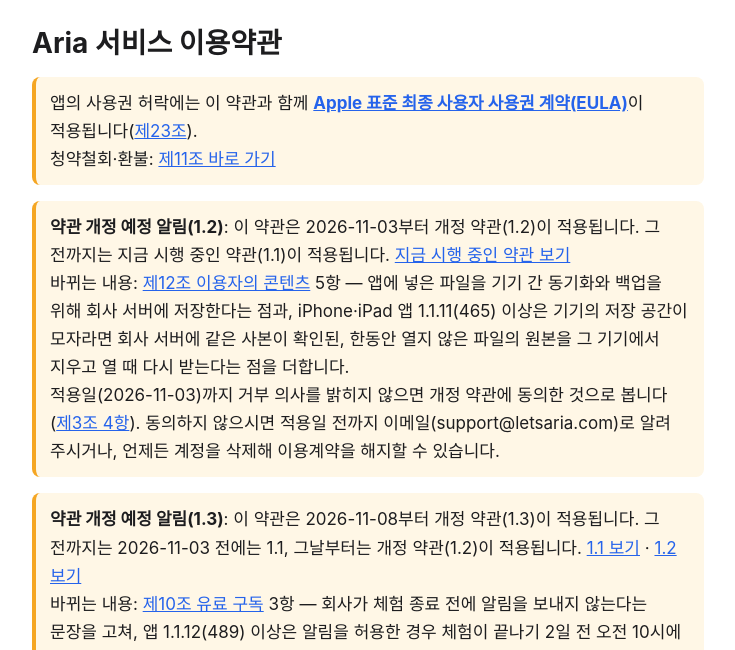
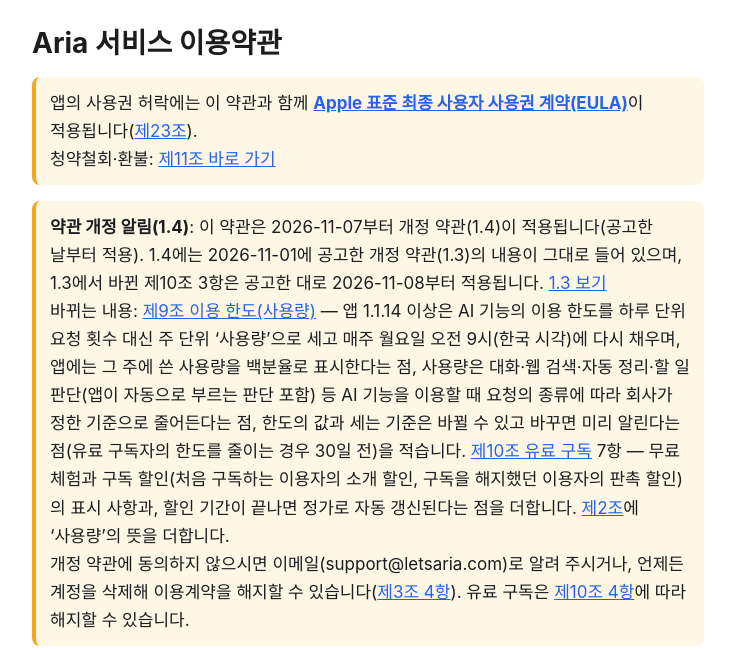
Before and after one commit to 3482374979/aria-site, a plain HTML site: page ko/terms.html in a window 1280 px wide. Shown: the part 114-764 px from the top of the page, without its empty margins (272-1007 px from the left). Drawn offline with Linux system fonts and the light colour scheme.

Commit message:
이용약관 지난 개정 예정 알림 상자 둘(1.2 · 1.3) 걷기 — 약관 본문 · 판(1.4) · 시행일 변경 0 · 정본 legal137 e260dd4b2f
Co-Authored-By: Claude Fable 5.2 <noreply@anthropic.com>

```diff
--- a/ko/terms.html
+++ b/ko/terms.html
@@ -23,12 +23,6 @@
 <h1 id="aria">Aria 서비스 이용약관</h1>
 <!-- EULA 바로 가기 박스(10-18) — 앱 결제 화면 「이용약관(EULA)」 링크가 이 페이지로 옴 · 머리 목록의 EULA 줄을 옮긴 것(표시 위치만 · 약관 본문·시행일 변경 아님) -->
 <div class="notice" role="note" id="eula"><p>앱의 사용권 허락에는 이 약관과 함께 <a href="https://www.apple.com/legal/internet-services/itunes/dev/stdeula/" rel="noopener"><strong>Apple 표준 최종 사용자 사용권 계약(EULA)</strong></a>이 적용됩니다(<a href="#art-23">제23조</a>).</p><p>청약철회·환불: <a href="#art-11">제11조 바로 가기</a></p></div>
-<!-- 약관 개정 예정 알림(1.2) 시작 — 2026-11-03 00:00(KST) 시행 뒤 이 주석부터 「약관 개정 예정 알림(1.2) 끝」 주석까지 걷어 내요(다른 곳은 그대로) -->
-<div class="notice" role="note"><p><strong>약관 개정 예정 알림(1.2)</strong>: 이 약관은 2026-11-03부터 개정 약관(1.2)이 적용됩니다. 그 전까지는 지금 시행 중인 약관(1.1)이 적용됩니다. <a href="terms-1.1.html">지금 시행 중인 약관 보기</a></p><p>바뀌는 내용: <a href="#art-12">제12조 이용자의 콘텐츠</a> 5항 — 앱에 넣은 파일을 기기 간 동기화와 백업을 위해 회사 서버에 저장한다는 점과, iPhone·iPad 앱 1.1.11(465) 이상은 기기의 저장 공간이 모자라면 회사 서버에 같은 사본이 확인된, 한동안 열지 않은 파일의 원본을 그 기기에서 지우고 열 때 다시 받는다는 점을 더합니다.</p><p>적용일(2026-11-03)까지 거부 의사를 밝히지 않으면 개정 약관에 동의한 것으로 봅니다(<a href="#art-3">제3조 4항</a>). 동의하지 않으시면 적용일 전까지 이메일(support@letsaria.com)로 알려 주시거나, 언제든 계정을 삭제해 이용계약을 해지할 수 있습니다.</p></div>
-<!-- 약관 개정 예정 알림(1.2) 끝 -->
-<!-- 약관 개정 예정 알림(1.3) 시작 — 2026-11-08 00:00(KST) 시행 뒤 이 주석부터 「약관 개정 예정 알림(1.3) 끝」 주석까지 걷어 내요(다른 곳은 그대로) -->
-<div class="notice" role="note"><p><strong>약관 개정 예정 알림(1.3)</strong>: 이 약관은 2026-11-08부터 개정 약관(1.3)이 적용됩니다. 그 전까지는 2026-11-03 전에는 1.1, 그날부터는 개정 약관(1.2)이 적용됩니다. <a href="terms-1.1.html">1.1 보기</a> · <a href="terms-1.2.html">1.2 보기</a></p><p>바뀌는 내용: <a href="#art-10">제10조 유료 구독</a> 3항 — 회사가 체험 종료 전에 알림을 보내지 않는다는 문장을 고쳐, 앱 1.1.12(489) 이상은 알림을 허용한 경우 체험이 끝나기 2일 전 오전 10시에 기기 알림으로 체험 종료와 청구 예정을 알려 드린다는 점(알림이나 자동 갱신을 끈 경우 제외)과, 알림을 받지 못했더라도 체험 기간이 끝나기 최소 24시간 전까지 해지하지 않으면 요금이 청구된다는 점을 적습니다.</p><p>적용일(2026-11-08)까지 거부 의사를 밝히지 않으면 개정 약관에 동의한 것으로 봅니다(<a href="#art-3">제3조 4항</a>). 동의하지 않으시면 적용일 전까지 이메일(support@letsaria.com)로 알려 주시거나, 언제든 계정을 삭제해 이용계약을 해지할 수 있습니다.</p></div>
-<!-- 약관 개정 예정 알림(1.3) 끝 -->
 <!-- 약관 개정 알림(1.4) 시작 — 1.3 상자를 걷을 때(2026-11-08 뒤) 이 상자 첫 문단의 1.3 문장도 같이 손봐요(다른 곳은 그대로) -->
 <div class="notice" role="note"><p><strong>약관 개정 알림(1.4)</strong>: 이 약관은 2026-11-07부터 개정 약관(1.4)이 적용됩니다(공고한 날부터 적용). 1.4에는 2026-11-01에 공고한 개정 약관(1.3)의 내용이 그대로 들어 있으며, 1.3에서 바뀐 제10조 3항은 공고한 대로 2026-11-08부터 적용됩니다. <a href="terms-1.3.html">1.3 보기</a></p><p>바뀌는 내용: <a href="#art-9">제9조 이용 한도(사용량)</a> — 앱 1.1.14 이상은 AI 기능의 이용 한도를 하루 단위 요청 횟수 대신 주 단위 ‘사용량’으로 세고 매주 월요일 오전 9시(한국 시각)에 다시 채우며, 앱에는 그 주에 쓴 사용량을 백분율로 표시한다는 점, 사용량은 대화·웹 검색·자동 정리·할 일 판단(앱이 자동으로 부르는 판단 포함) 등 AI 기능을 이용할 때 요청의 종류에 따라 회사가 정한 기준으로 줄어든다는 점, 한도의 값과 세는 기준은 바뀔 수 있고 바꾸면 미리 알린다는 점(유료 구독자의 한도를 줄이는 경우 30일 전)을 적습니다. <a href="#art-10">제10조 유료 구독</a> 7항 — 무료 체험과 구독 할인(처음 구독하는 이용자의 소개 할인, 구독을 해지했던 이용자의 판촉 할인)의 표시 사항과, 할인 기간이 끝나면 정가로 자동 갱신된다는 점을 더합니다. <a href="#art-2">제2조</a>에 ‘사용량’의 뜻을 더합니다.</p><p>개정 약관에 동의하지 않으시면 이메일(support@letsaria.com)로 알려 주시거나, 언제든 계정을 삭제해 이용계약을 해지할 수 있습니다(<a href="#art-3">제3조 4항</a>). 유료 구독은 <a href="#art-10">제10조 4항</a>에 따라 해지할 수 있습니다.</p></div>
 <!-- 약관 개정 알림(1.4) 끝 -->
```
Also changed, not shown: en/terms.html (+0 -6 lines).
